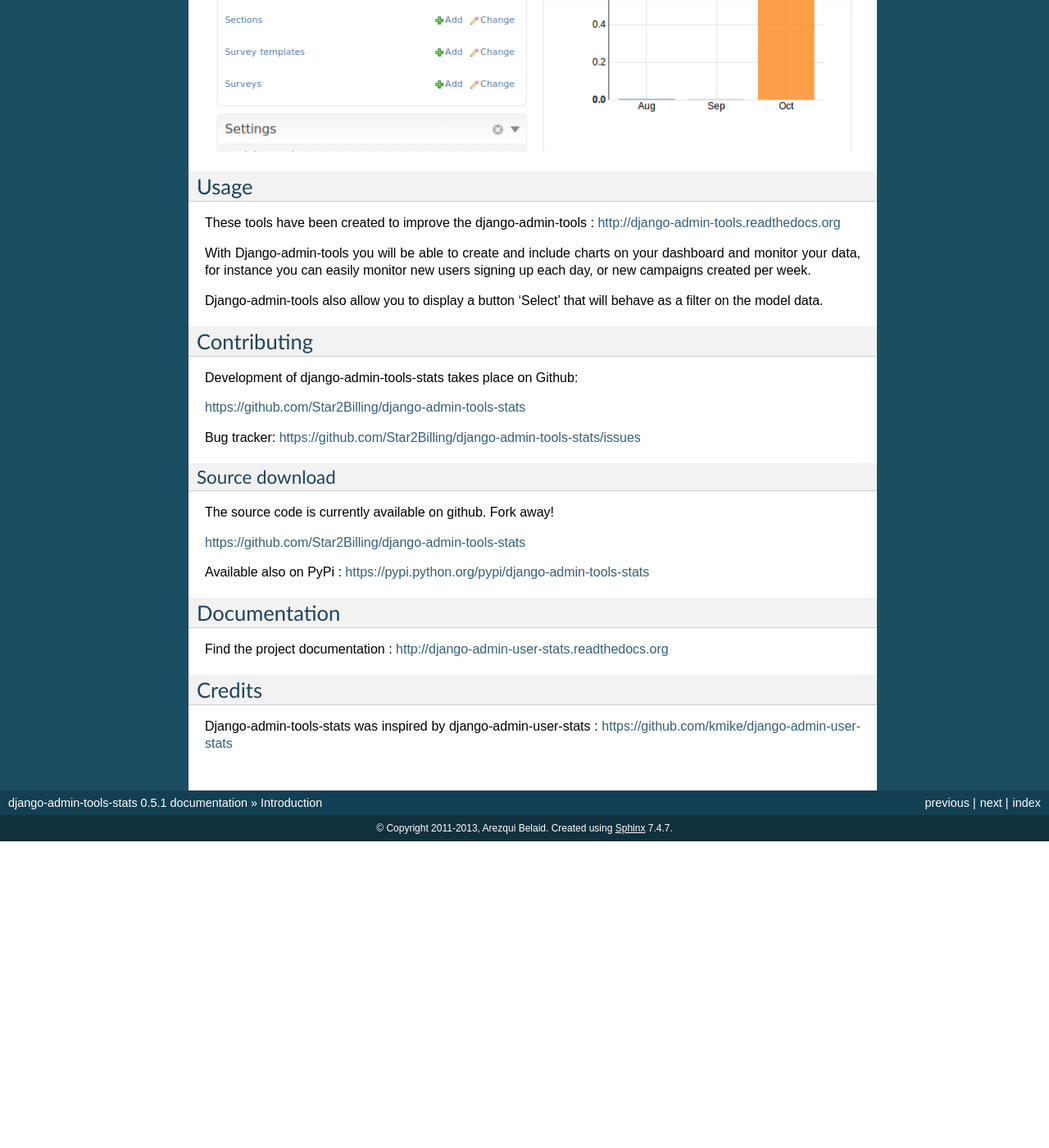
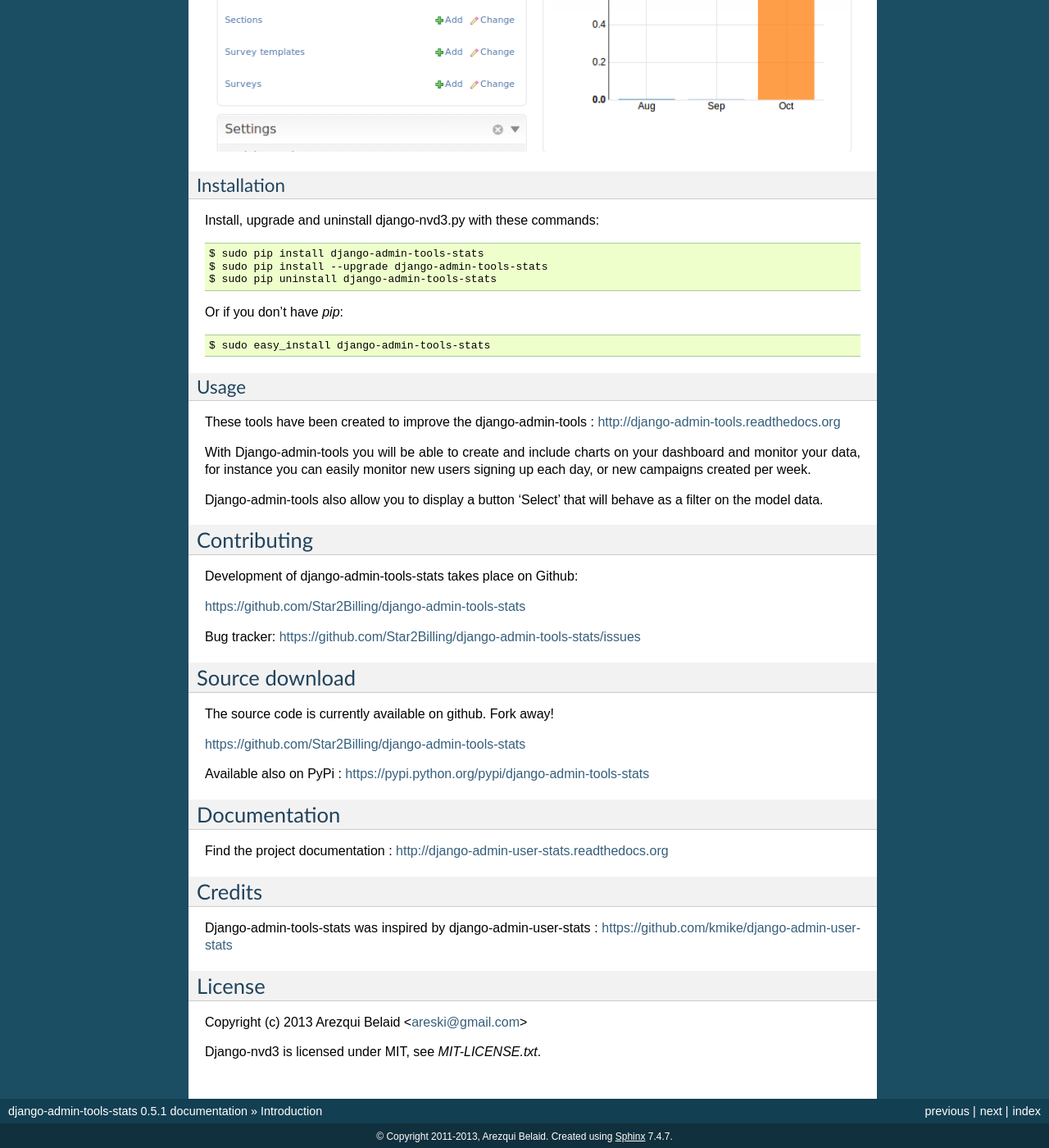
Before and after one commit to areski/django-admin-tools-stats, a Sphinx documentation site: the page built from docs/source/introduction.rst, in a window 1280 px wide and 1400 px high, scrolled down 1329 px. Shown: the whole window at 82% size. Built offline with Sphinx 7.4.7, drawn with Linux system fonts in a browser that asks for light colours; before the commit the page ends 2355 px from its top, so only the background shows below that.

Commit message:
update documentation

```diff
--- a/docs/source/includes/introduction.txt
+++ b/docs/source/includes/introduction.txt
@@ -33,10 +33,26 @@
     :width: 1000
 
 
+.. _installation:
+
+Installation
+------------
+
+Install, upgrade and uninstall django-nvd3.py with these commands::
+
+  $ sudo pip install django-admin-tools-stats
+  $ sudo pip install --upgrade django-admin-tools-stats
+  $ sudo pip uninstall django-admin-tools-stats
+
+Or if you don't have `pip`::
+
+  $ sudo easy_install django-admin-tools-stats
+
+
 .. _usage:
 
 Usage
-=====
+-----
 
 These tools have been created to improve the django-admin-tools : http://django-admin-tools.readthedocs.org
 
@@ -60,7 +76,7 @@
 .. _source_download:
 
 Source download
----------------
+===============
 
 The source code is currently available on github. Fork away!
 
@@ -84,3 +100,13 @@
 
 Django-admin-tools-stats was inspired by django-admin-user-stats :
 https://github.com/kmike/django-admin-user-stats
+
+
+.. _license:
+
+License
+=======
+
+Copyright (c) 2013 Arezqui Belaid <areski@gmail.com>
+
+Django-nvd3 is licensed under MIT, see `MIT-LICENSE.txt`.
```
